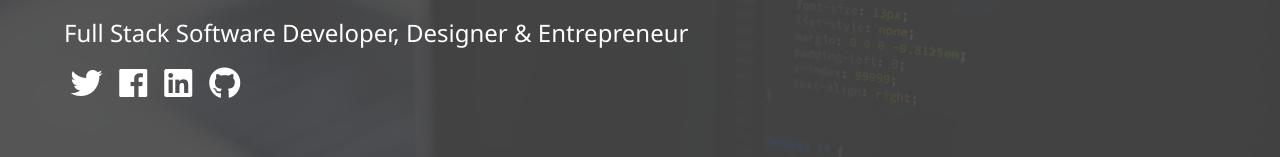
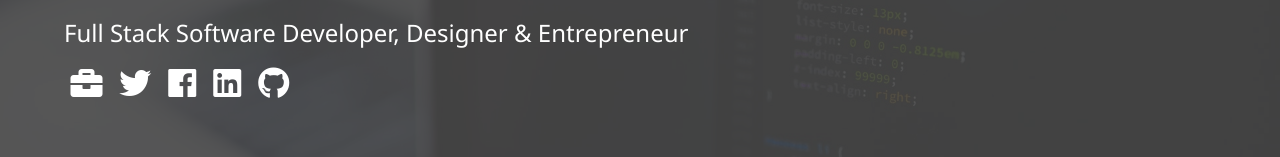
Before and after one commit to FarahGit/modern_portfolio, a website: page dist/index.html in a window 1280 px wide. Shown: the part 293-450 px from the top of the page. Drawn offline with Linux system fonts and the light colour scheme.

Commit message:
add portfolio link

```diff
--- a/dist/index.html
+++ b/dist/index.html
@@ -59,6 +59,9 @@
         Full Stack Software Developer, Designer & Entrepreneur
       </h2>
       <div class="icons">
+        <a href="https://farahgit.github.io/modern_portfolio/" target="_blank"
+          ><i class="fas fa-briefcase fa-2x"></i
+        ></a>
         <a href="#"><i class="fab fa-twitter fa-2x"></i></a>
         <a href="#"><i class="fab fa-facebook fa-2x"></i></a>
         <a
```
